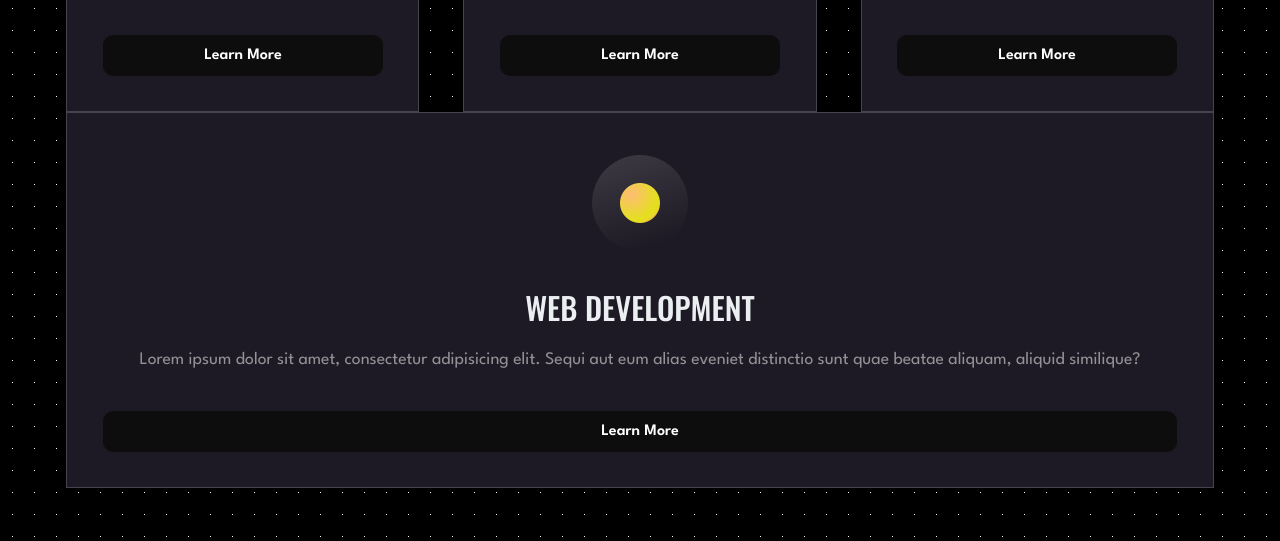
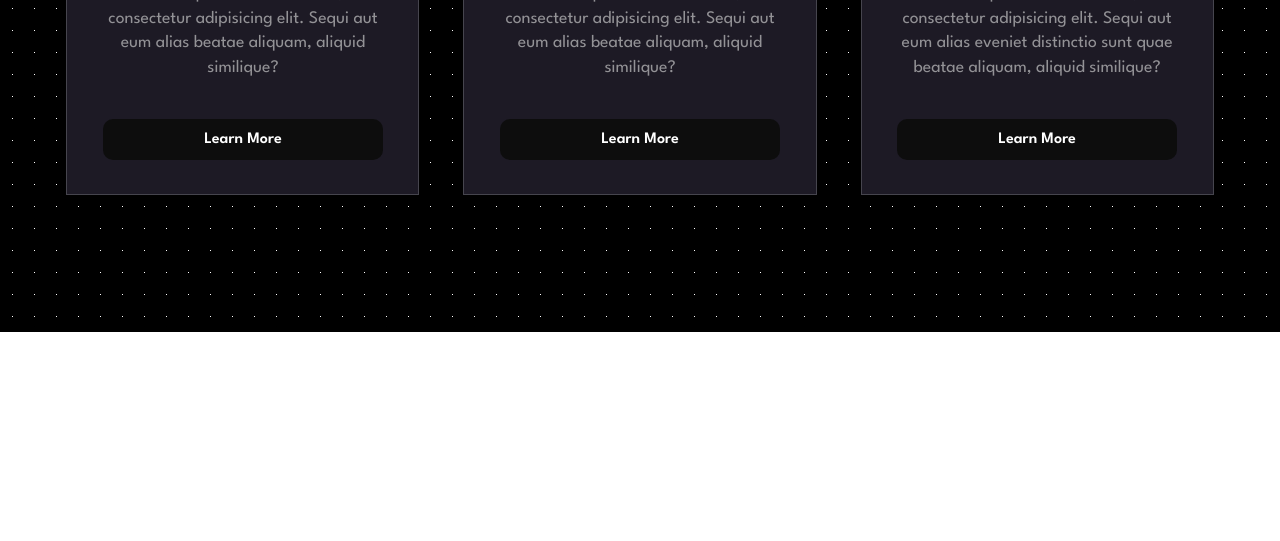
Before and after one commit to prajwal-r-h/Glow-card-Hover, a plain HTML site: page index.html in a window 1280 px wide. Shown: the part 468-1009 px from the top of the page. After the commit the page ends 800 px from the top, so only its background shows below. Drawn offline with nearby package versions, Linux system fonts and the light colour scheme.

Commit message:
Update index.html

```diff
--- a/index.html
+++ b/index.html
@@ -60,23 +60,6 @@
           <!-- card 3  -->
         </div>
 
-                  <div class="cards__card card">
-            <div class="img">
-              <img src="./sphere.png" alt="" />
-            </div>
-            <p class="card__title">WEB DEVELOPMENT</p>
-            <ul role="list" class="card__bullets flow">
-              <li>
-                Lorem ipsum dolor sit amet, consectetur adipisicing elit. Sequi
-                aut eum alias eveniet distinctio sunt quae beatae aliquam,
-                aliquid similique?
-              </li>
-            </ul>
-            <a style="" href="#basic" class="card__cta cta">Learn More</a>
-          </div>
-          <!-- card 4  -->
-        </div>
-
         <div class="overlay cards__inner"></div>
       </div>
     </main>
```
